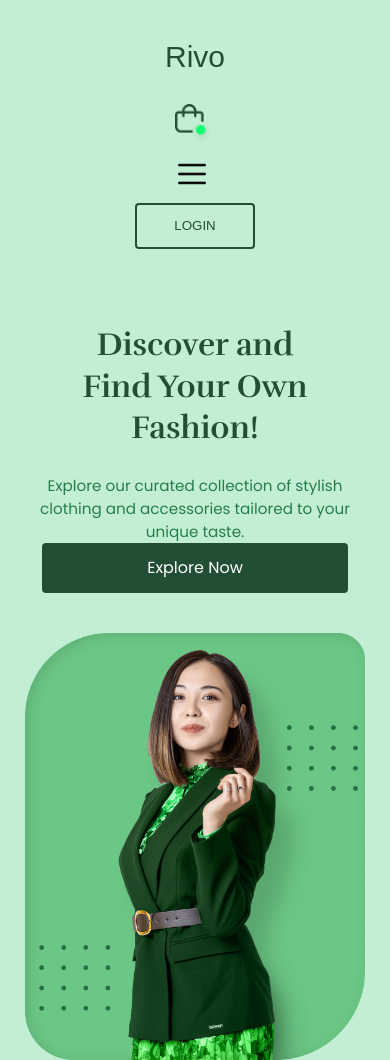
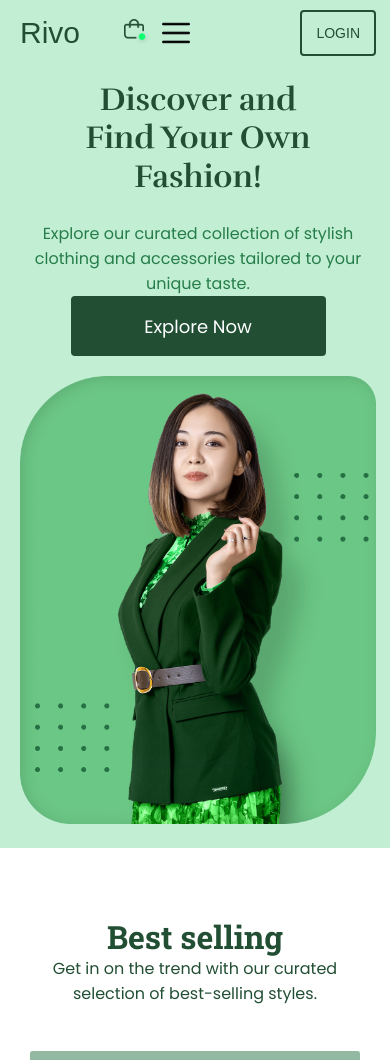
Before and after one commit to MajorGogo/Rivo-An-Online-Clothing-Store-for-Women, a plain HTML site: page index.html in a window 390 px wide. Shown: the top 1060 px of the page. Drawn offline with Linux system fonts and the light colour scheme; a web font is replaced by a local one.

Commit message:
Update header.css

```diff
--- a/Styles/header.css
+++ b/Styles/header.css
@@ -9,8 +9,8 @@
 .container{
     max-width: 1300px;
     margin: auto;
-    padding-left: 25px;
-    padding-right: 25px;
+    padding-left: 20px;
+    padding-right: 14px;
 }
 .navbar{
     display: flex;
@@ -104,7 +104,6 @@ a{
 }
 .menu-icon{
     width: 28px;
-    /* margin-left: 20px; */
     display: none;
 }
 
@@ -113,32 +112,42 @@ a{
 
 @media only screen and (max-width:800px){
 
-    nav ul{
+    nav ul {
         position: absolute;
-        top: 201px;
-        right: 1px;
+        top: 20px;               /* adjust to be just below navbar */
+        right: 0;
+        left: 90px;
         background: #C2EFD4;
         width: 100%;
+        max-height: 0;           /* hidden by default */
         overflow: hidden;
-        transition: max-height 0.5s;
-        }
-    nav ul li{
+        flex-direction: column;
+        transition: max-height 0.5s ease-out;
+        z-index: 1000;           /* keeps it above other elements */
+    }
+
+    nav ul li {
         display: block;
-        margin-top: 5px;
-        margin-bottom: 5px;
+        margin: 15px 0;
+        text-align: center;
+    }
+
+    .menu-icon {
+        display: block;
+        cursor: pointer;
+        /* margin-left: 10px; */
+    }
 
 
-    }
     nav ul li a{
         color: #224F34;
     }
-    .menu-icon{
-        display: block;
-        cursor: pointer;
-        margin-right: 6px;
+    .login-btn {
+        margin-left: 100px;
+        margin-bottom: 0px;
     }
-    .login-btn {
-        margin-left: 0px;
+     #menuItems.active {
+        max-height: 300px; /* expand */
     }
 
 }
@@ -166,47 +175,61 @@ a{
 /* Mobiles */
 @media (max-width: 600px) {
     .navbar {
-        flex-direction: column;
-        gap: 15px;
+        flex-direction: row;
+        justify-content: space-between;
+        align-items: center;
+        gap: 10px;
+        padding: 0px;
+        padding-top: 10px;
     }
 
-    nav {
+
+    nav ul {
+        position: absolute;
+        top: 58px;
+        left: 285px;
+        background: #C2EFD4;
+        width: 25%;
+        max-height: 0;             /* collapsed by default */
+        overflow: hidden;
+        flex-direction: column;
+        transition: max-height 0.5s ease-out;
+        z-index: 1000;
+    }
+
+    nav ul li {
+        display: block;
+        margin: 11px 0;
         text-align: center;
     }
 
-    nav ul {
-        flex-direction: column;
-        gap: 15px;
+    .menu-icon {
+        display: block;
+        cursor: pointer;
     }
 
-    .col-2 h1 {
-        font-size: 2rem;
-        line-height: 1.3;
+    .login-btn {
+        width: auto;
+        padding: 8px 14px;
+        font-size: 14px;
     }
 
-    .col-2 p {
-        font-size: 0.95rem;
+    .navbar img {
+        width: 28px;
+        height: auto;
     }
 
-    .col-2 button {
-        width: 90%;
-        max-width: none;
-        height: 50px;
-        font-size: 16px;
-    }
-      .row {
-        justify-content: center;
-        gap: 20px; /* avoids items sticking */
-    }
-    .row{
-        text-align: center;
-
-    }
-    .col-2,.col-3,.col-4{
-        flex-basis: 100%;
+    .cart-img{
+        display: none;
     }
 
+    /* when active */
+    #menuItems.active {
+        max-height: 300px;
+    }
 }
+
+
 
 
 @media (max-width: 768px) {
```
